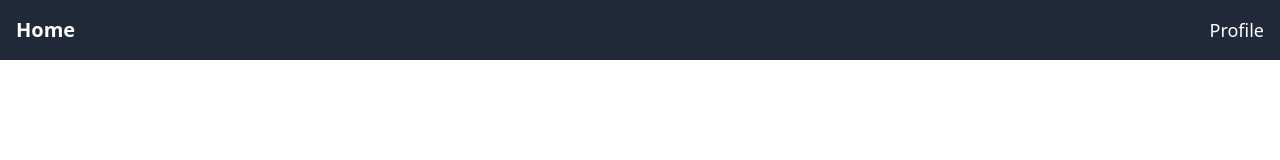
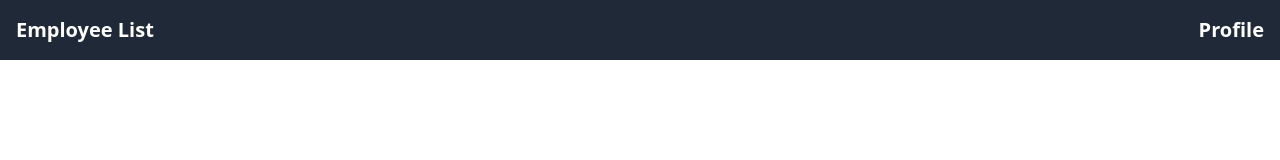
Before and after one commit to Junotas/work-report-frontend, a React (Vite) app: page /work-report-frontend/time-reports in a window 1280 px wide. Before the commit this address had no page. Shown: the top 160 px of the page. Built offline with nearby package versions, Linux system fonts and the light colour scheme.

Commit message:
changed font on profile

```diff
--- a/src/components/Header.tsx
+++ b/src/components/Header.tsx
@@ -4,8 +4,8 @@ import { Link } from 'react-router-dom';
 const Header: React.FC = () => {
   return (
     <header className="flex justify-between items-center p-4 bg-gray-800 text-white">
-      <Link to="/" className="text-xl font-bold">Home</Link>
-      <Link to="/profile" className="text-lg">Profile</Link>
+      <Link to="/" className="text-xl font-bold">Employee List</Link>
+      <Link to="/profile" className="text-xl font-bold">Profile</Link>
     </header>
   );
 };
```
